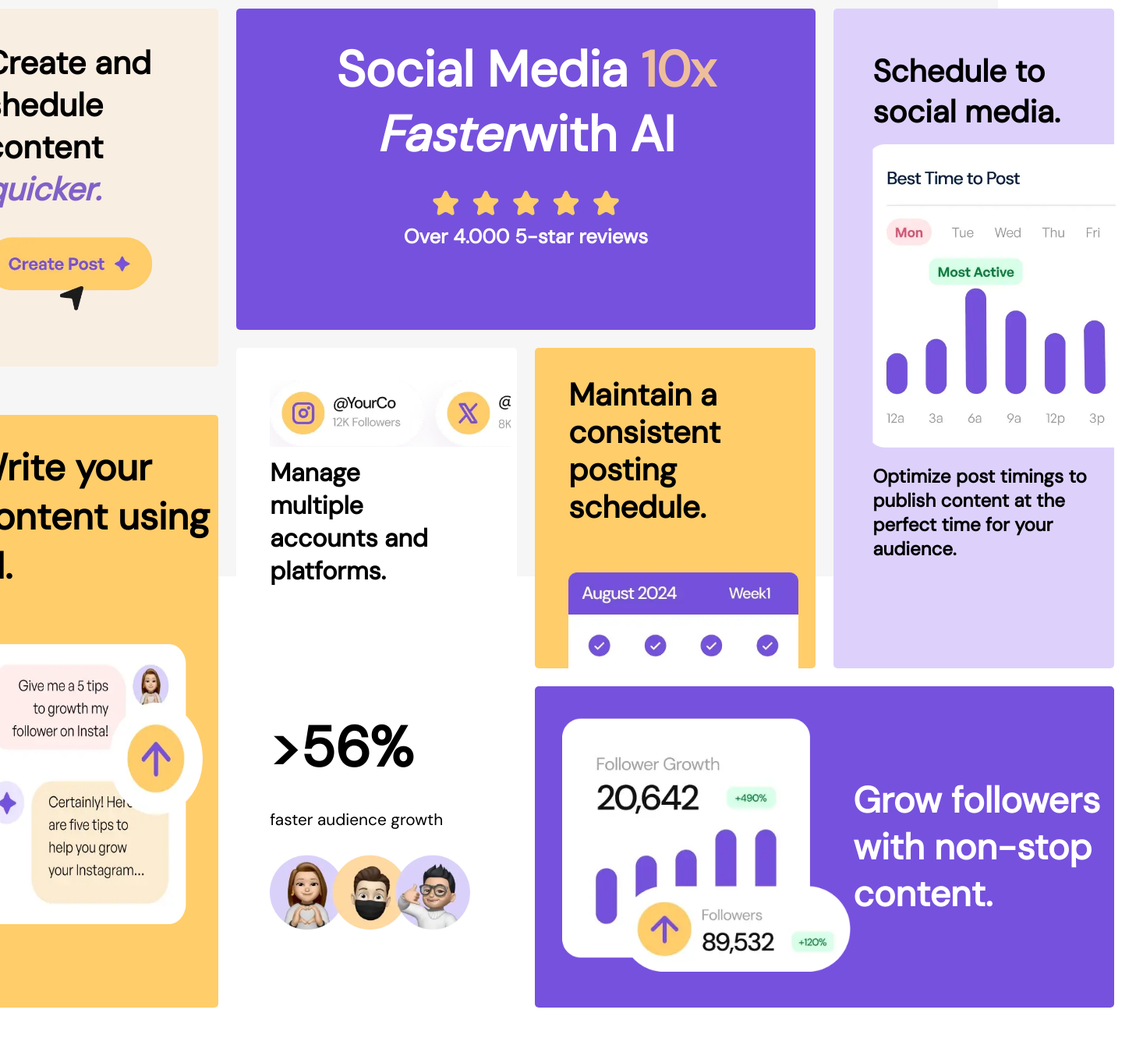
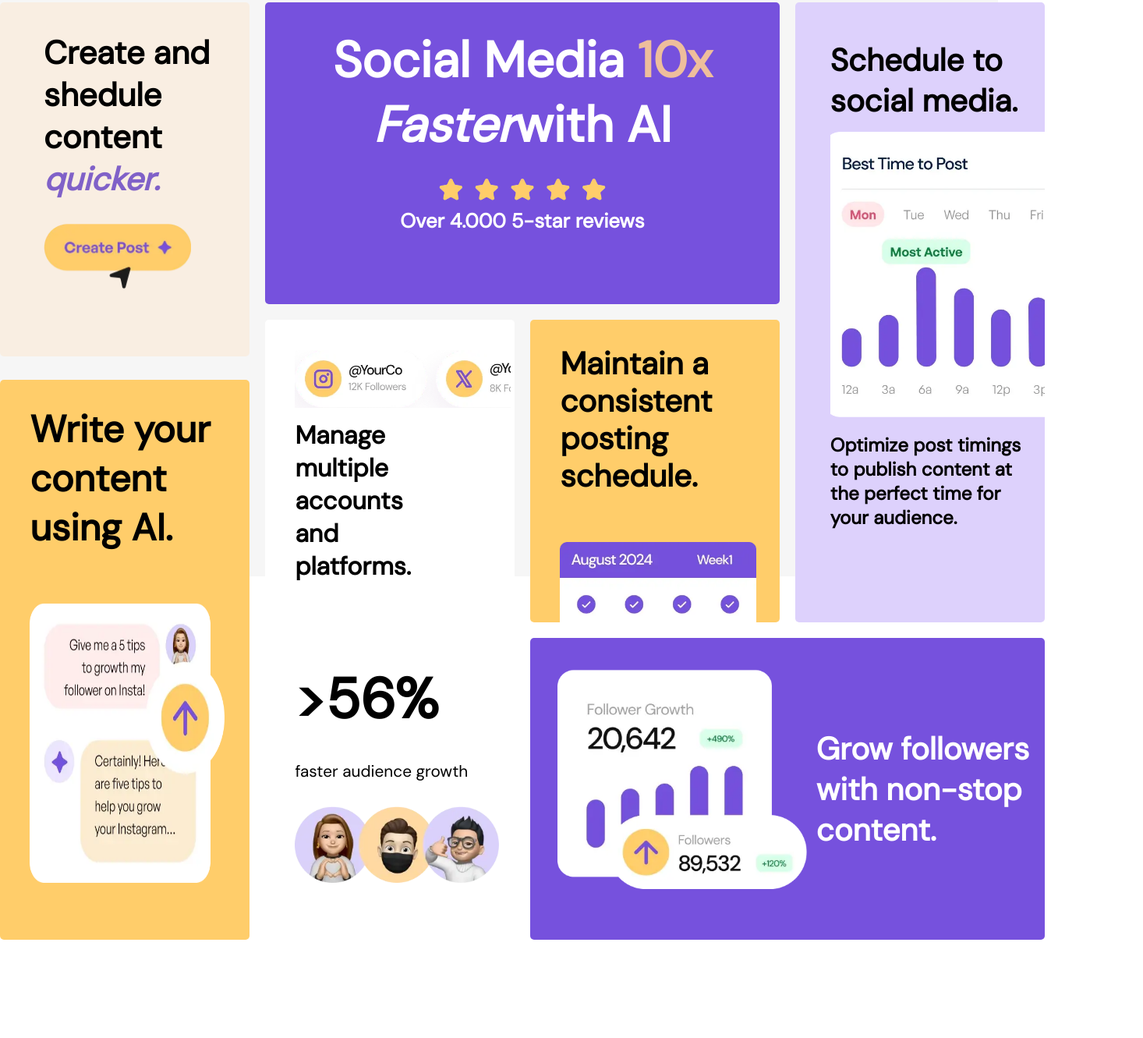
Before and after one commit to zesciati/Bento-grid, a plain HTML site: page index.html in a window 1280 px wide. Shown: the part 61-1392 px from the top of the page at 78% size, 1466 px wide, since content can reach past the window. Drawn offline with Linux system fonts and the light colour scheme.

Commit message:
desktop design di bagusin lagi

```diff
--- a/bentogrid.css
+++ b/bentogrid.css
@@ -34,7 +34,7 @@ body {
   font-family: "DM Sans reguler";
   place-content: center;
   display: grid;
-  min-height: 100vh;
+  /* height: 90vh; */
   /* height: 150vh; */
 }
 
@@ -43,8 +43,9 @@ body {
   grid-template-columns: repeat(4, 25%);
   grid-template-rows: repeat(3, 25%);
   margin-top: 5% ;
-  gap: 23px;
-  width: 90rem;
+  gap: 20px;
+  width: 80rem;
+  /* height: 900px; */
 }
 
 .ai-content,
@@ -120,6 +121,11 @@ body {
 
 .schedule-posts img {
   border-radius: 10px;
+  width: 19rem;
+  height: 48%;
+  object-fit: cover;
+  object-position: 7% 0;
+  border-radius: 10px 0 0 10px;
 }
 
 .ai-content {
@@ -142,6 +148,8 @@ body {
 .ai-content img {
   position: relative;
   top: 9%;
+  width:90%;
+  height: 50%;
 }
 
 .multiple-platforms {
@@ -155,6 +163,10 @@ body {
   position: relative;
   top: 10%;
   left: 12%;
+  width: 17.3rem;
+  height: 19%;
+  object-fit: cover;
+  object-position: 0 0;
 }
 
 .multiple-platforms h1 {
@@ -179,8 +191,8 @@ body {
 }
 .consistent-schedule img {
   margin-top: 3.8rem;
-  width: 21.125rem;
-  height: 7.75rem;
+  width: 18.125rem;
+  height: 6.4rem;
   object-fit: cover;
   object-position: 0 0;
 }
@@ -218,12 +230,14 @@ body {
 .grow-followers img {
   margin-top: 2.5rem;
   margin-left: 2.2rem;
+  width: 320px
 }
-.grow-followers h1 {
+.grow-followers h2 {
   grid-column: 2/3;
   place-content: center;
   color: white;
-  font-size: 2.9rem;
+  font-size: 2.5rem;
+  word-break: break-word ;
 }
 
 @media (max-width:950px){
--- a/index.html
+++ b/index.html
@@ -46,13 +46,6 @@
           <img
             src="./assets/images/illustration-schedule-posts.webp"
             alt="illustration-schedule-posts"
-            style="
-              width: 21.5rem;
-              height: 48%;
-              object-fit: cover;
-              object-position: 7% 0;
-              border-radius: 10px 0 0 10px;
-            "
           />
           <h3>
             Optimize post timings to publish content at the perfect time for
@@ -65,20 +58,13 @@
           <img
             src="./assets/images/illustration-ai-content.webp"
             alt=""
-            width="340"
-            height="360"
+
           />
         </div>
         <div class="multiple-platforms card">
           <img
             src="./assets/images/illustration-multiple-platforms.webp"
             alt="illustration-multiple-platforms"
-            style="
-              width: 19.3rem;
-              height: 21%;
-              object-fit: cover;
-              object-position: 0 0;
-            "
           />
           <h1>Manage multiple accounts and platforms.</h1>
         </div>
@@ -103,9 +89,8 @@
           <img
             src="./assets/images/illustration-grow-followers.webp"
             alt="grow-followers"
-            style="width: 370px"
           />
-          <h1>Grow followers with non-stop content.</h1>
+          <h2>Grow followers with non-stop content.</h2>
         </div>
       </div>
   </body>
```
